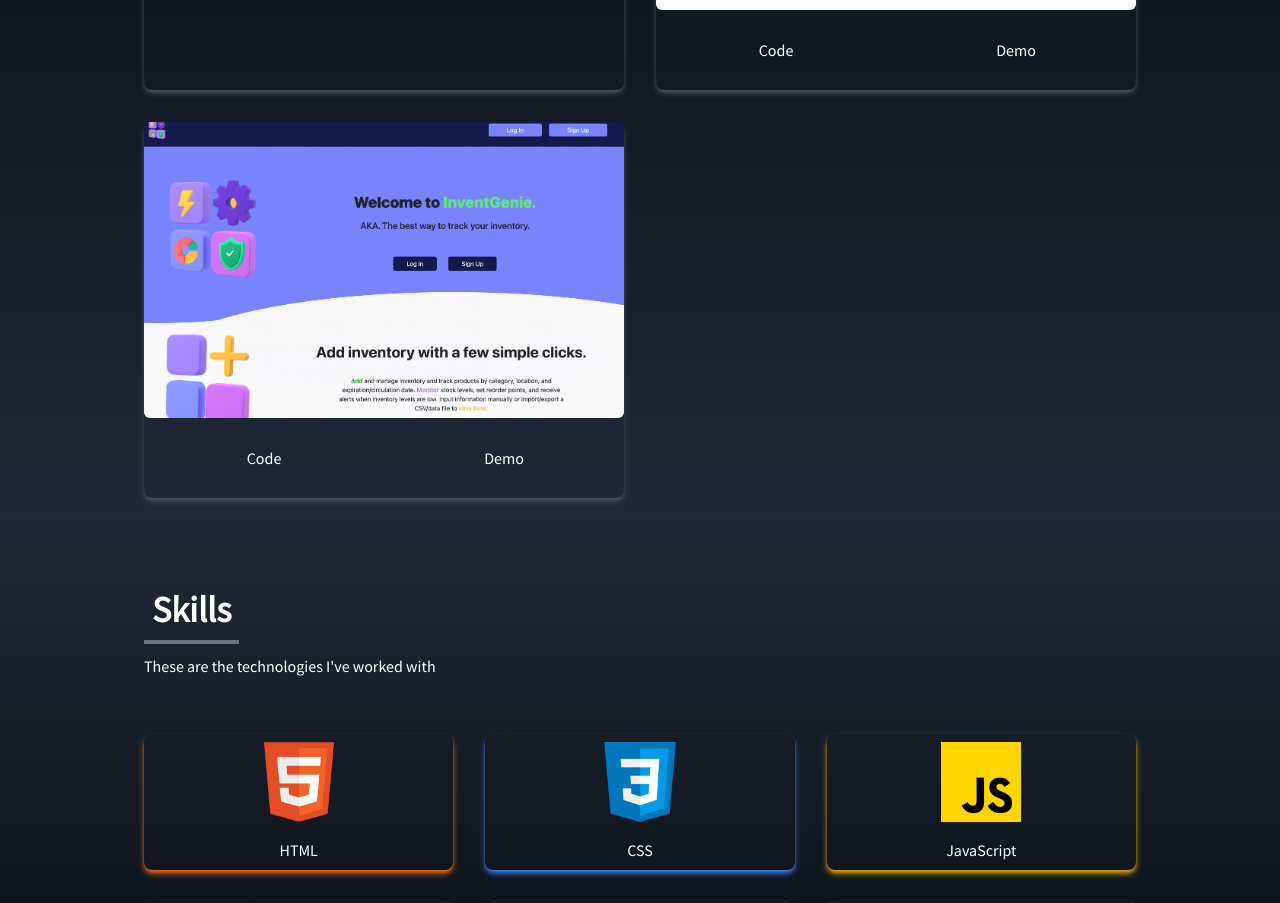
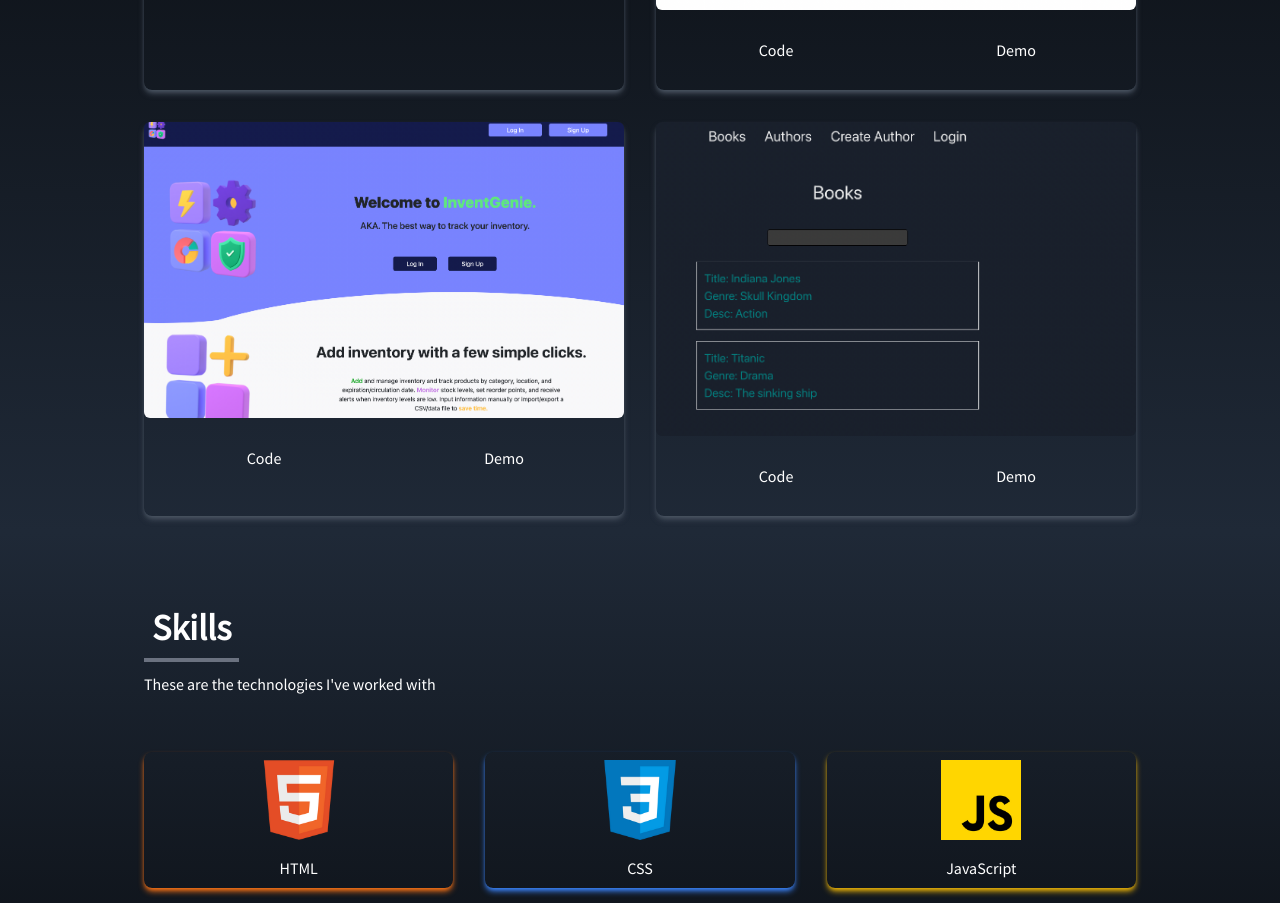
Before and after one commit to Qojedi57/react-portfolio, a React (Vite) app: page / in a window 1280 px wide. Shown: the part 2068-2971 px from the top of the page. Built offline with nearby package versions, Linux system fonts and the light colour scheme.

Commit message:
Chore:Updated my projects section added another project

```diff
--- a/src/components/Projects.jsx
+++ b/src/components/Projects.jsx
@@ -2,6 +2,7 @@ import React from "react";
 import connect4game from "../assets/connect 4 game.png";
 import reactbooksapp from "../assets/react books app.png";
 import InventGenieapp from "../assets/InventGenieapp.png";
+import Phase2FinalProject from "../assets/Phase2FinalProject.png"
 import { Link, Element } from "react-scroll";
 
 const Projects = () => {
@@ -23,6 +24,12 @@ const Projects = () => {
       src: InventGenieapp,
       demoLink:"https://capstone-group-3-imkewlhuh.vercel.app/home",
       codeLink:"https://github.com/imkewlhuh/Capstone-Group-3",
+    },
+    {
+    id: 4,
+    src: Phase2FinalProject,
+    demoLink: "https://tkh-phase-two-final-project.vercel.app/login",
+    codeLink: "https://github.com/Qojedi57/TKH-Phase-Two-Final-Project",
     }
   ];
 
```
Also changed, not shown: src/assets/Phase2FinalProject.png (added).
